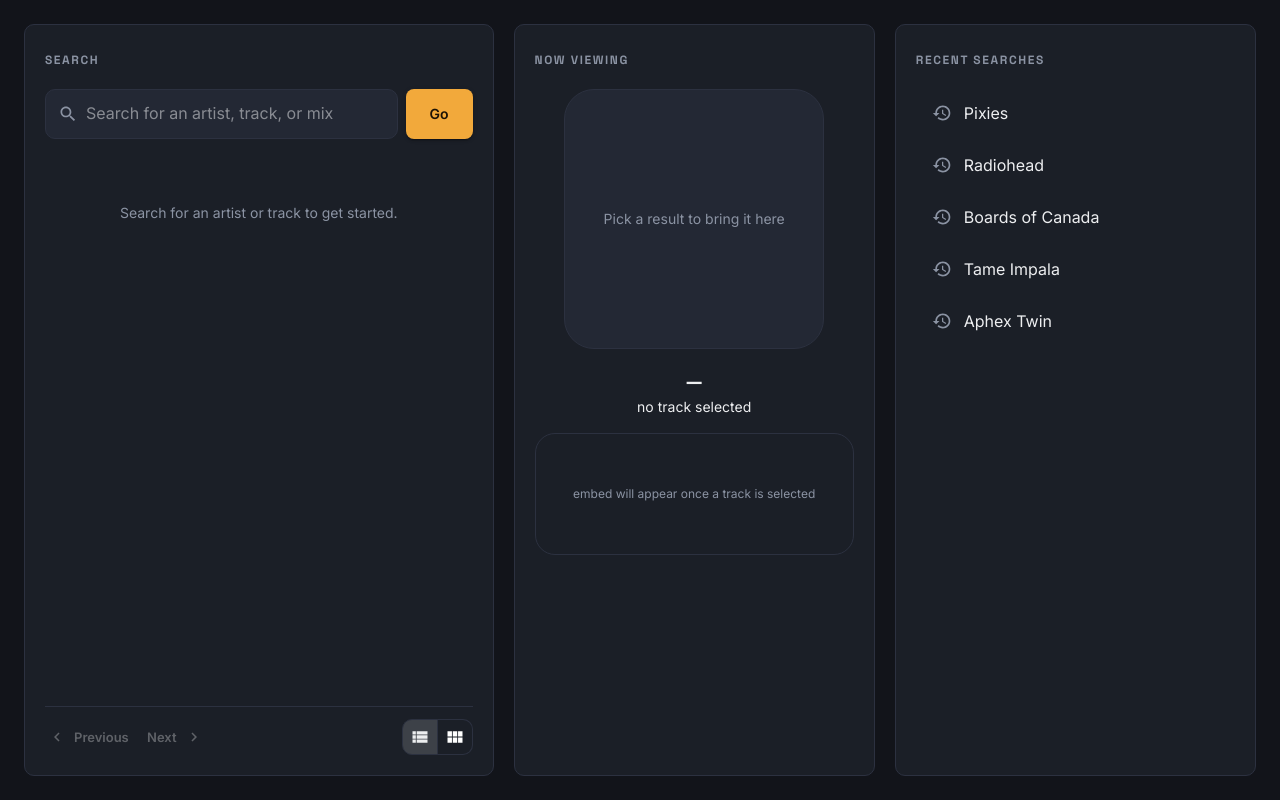
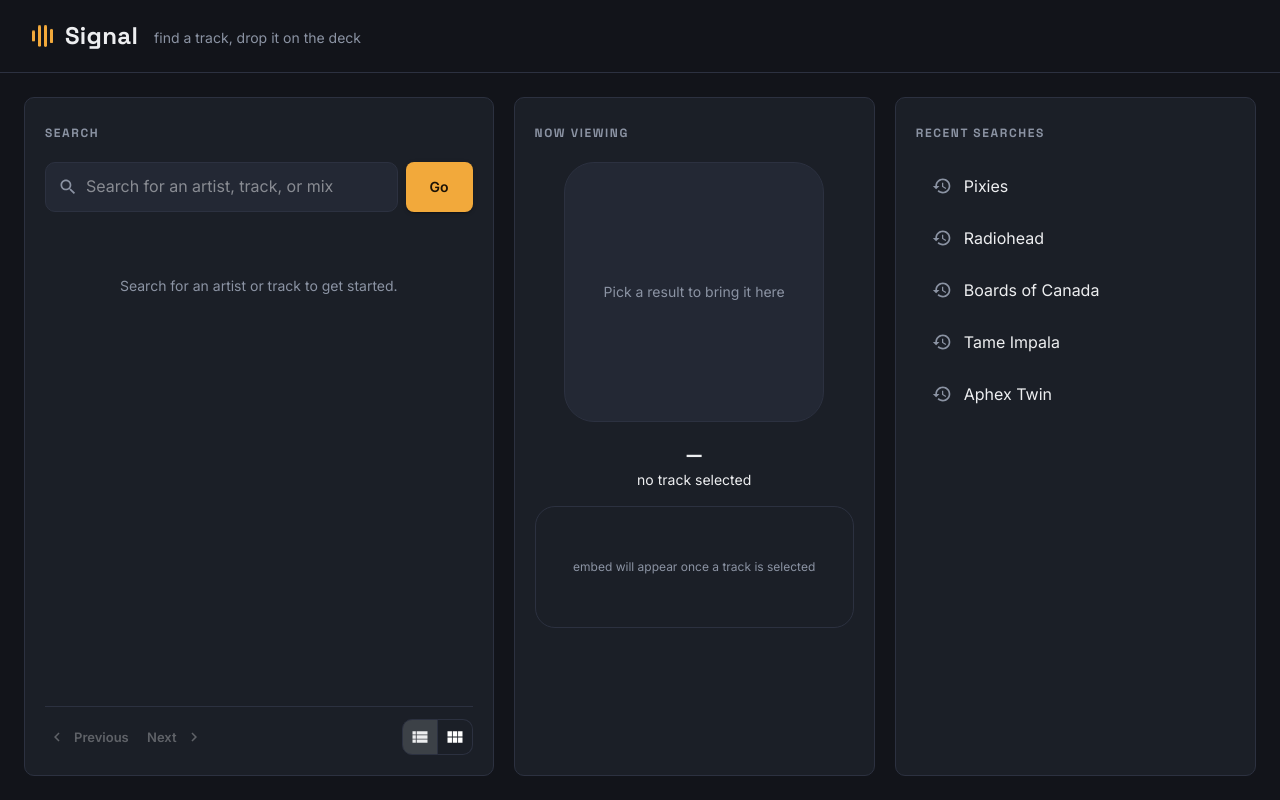
Before and after one commit to m-lito13/PriorityExam, a React (Vite) app in the folder sound-search/: page / in a window 1280 px wide. Built offline with nearby package versions, Linux system fonts and the light colour scheme.

Commit message:
1.useLocalStorage for recent search 2.resize issues 3.text wrap issue

```diff
--- a/sound-search/src/App.tsx
+++ b/sound-search/src/App.tsx
@@ -1,24 +1,19 @@
 import { useState } from "react";
 import { Box } from "@mui/material";
+import { AppHeader } from "./components/AppHeader";
 import { SearchPanel } from "./components/SearchPanel";
 import { ImagePanel } from "./components/ImagePanel";
 import { RecentSearchesPanel } from "./components/RecentSearchesPanel";
 import { useTrackSearch } from "./hooks/useTrackSearch";
+import { useRecentSearches } from "./hooks/useRecentSearches";
 import type { Track, ViewMode } from "./types";
-import { mockRecentSearches } from "./mock/mockTracks";
 
 export default function App() {
   const [viewMode, setViewMode] = useState<ViewMode>("list");
   const [selectedTrack, setSelectedTrack] = useState<Track | undefined>();
   const [isPlaying, setIsPlaying] = useState(false);
-  const [recentSearches, setRecentSearches] = useState<string[]>(mockRecentSearches);
 
-  const recordSearch = (term: string) => {
-    setRecentSearches((prev) => {
-      const deduped = prev.filter((t) => t.toLowerCase() !== term.toLowerCase());
-      return [term, ...deduped].slice(0, 5);
-    });
-  };
+  const { recentSearches, recordSearch } = useRecentSearches();
 
   const {
     query,
@@ -40,46 +35,39 @@ export default function App() {
   };
 
   return (
+    // The fixed-height, hidden-overflow "dashboard" behavior (panels fill
+    // the screen and scroll internally) only makes sense once the 3-column
+    // layout kicks in at md. Below md the panels stack, so three full
+    // panels are always taller than one screen — forcing a fixed height
+    // there just clips content. So all of the height/overflow rules below
+    // are md-only; omitted below md, everything defaults back to normal
+    // content-sized, scrollable document flow.
     <Box
       sx={{
-        height: { xs: "100dvh", md: "auto" },
-        minHeight: "100dvh",
         display: "flex",
         flexDirection: "column",
-        overflow: "hidden",
+        minHeight: "100dvh",
+        height: { md: "100dvh" },
+        overflowX: "hidden",
+        overflowY: { md: "hidden" },
       }}
     >
-      {/* <AppHeader /> */}
+      <AppHeader />
 
       <Box
         component="main"
         sx={{
           flex: 1,
+          minWidth: 0,
+          minHeight: { md: 0 },
+          overflow: { md: "hidden" },
           display: "grid",
-          gap: { xs: 1.5, md: 2.5 },
-          p: { xs: 1.5, md: 3 },
-          // Equal 3-row split on mobile, side-by-side columns on larger screens
-          gridTemplateColumns: {
-            xs: "1fr",
-            md: "1fr 1fr",
-            lg: "1.3fr 1fr 1fr",
-          },
-          gridTemplateRows: {
-            xs: "repeat(3, minmax(0, 1fr))",
-            md: "none",
-          },
-          alignItems: "stretch",
-          height: { xs: "100%", md: "auto" },
+          gap: 2.5,
+          p: { xs: 2, md: 3 },
+          gridTemplateColumns: { xs: "1fr", md: "1.3fr 1fr 1fr" },
         }}
       >
-        <Box
-          sx={{
-            minHeight: 0,
-            minWidth: 0,
-            overflowY: "auto",
-            gridColumn: { xs: "span 1", md: "span 2", lg: "span 1" },
-          }}
-        >
+        <Box sx={{ minWidth: 0, height: { md: "100%" }, minHeight: { md: 0 } }}>
           <SearchPanel
             tracks={tracks}
             viewMode={viewMode}
@@ -99,13 +87,7 @@ export default function App() {
           />
         </Box>
 
-        <Box
-          sx={{
-            minHeight: 0,
-            minWidth: 0,
-            overflowY: "auto",
-          }}
-        >
+        <Box sx={{ minWidth: 0, height: { md: "100%" }, minHeight: { md: 0 } }}>
           <ImagePanel
             track={selectedTrack}
             isPlaying={isPlaying}
@@ -113,13 +95,7 @@ export default function App() {
           />
         </Box>
 
-        <Box
-          sx={{
-            minHeight: 0,
-            minWidth: 0,
-            overflowY: "auto",
-          }}
-        >
+        <Box sx={{ minWidth: 0, height: { md: "100%" }, minHeight: { md: 0 } }}>
           <RecentSearchesPanel searches={recentSearches} onSelect={submitSearch} />
         </Box>
       </Box>
--- a/sound-search/src/components/ImagePanel.tsx
+++ b/sound-search/src/components/ImagePanel.tsx
@@ -21,7 +21,11 @@ export function ImagePanel({ track, isPlaying, onImageClick }: ImagePanelProps)
         display: "flex",
         flexDirection: "column",
         alignItems: "center",
-        height: "100%",
+        width: "100%",
+        minWidth: 0,
+        height: { md: "100%" },
+        minHeight: { md: 0 },
+        overflowY: "auto",
       }}
     >
       <Typography variant="overline" sx={{ color: "text.secondary", alignSelf: "flex-start", mb: 1.5 }}>
@@ -112,12 +116,22 @@ export function ImagePanel({ track, isPlaying, onImageClick }: ImagePanelProps)
 
       <Typography
         variant="h6"
-        sx={{ mt: 2, textAlign: "center", minHeight: 28 }}
-        noWrap
+        sx={{
+          mt: 2,
+          width: "100%",
+          textAlign: "center",
+          minHeight: 28,
+          overflowWrap: "break-word",
+          wordBreak: "break-word",
+        }}
       >
         {track ? track.name : "—"}
       </Typography>
-      <Typography variant="body2" color="text.secondary" sx={{ mb: 2 }}>
+      <Typography
+        variant="body2"
+        color="text.secondary"
+        sx={{ mb: 2, width: "100%", textAlign: "center", overflowWrap: "break-word" }}
+      >
         {track ? track.artist : "no track selected"}
       </Typography>
 
--- a/sound-search/src/components/RecentSearchesPanel.tsx
+++ b/sound-search/src/components/RecentSearchesPanel.tsx
@@ -13,7 +13,14 @@ export function RecentSearchesPanel({ searches, onSelect }: RecentSearchesPanelP
       component="section"
       aria-labelledby="recent-searches-heading"
       elevation={0}
-      sx={{ p: { xs: 2, md: 2.5 }, height: "100%" }}
+      sx={{
+        p: { xs: 2, md: 2.5 },
+        width: "100%",
+        minWidth: 0,
+        height: { md: "100%" },
+        minHeight: { md: 0 },
+        overflowY: "auto",
+      }}
     >
       <Typography
         id="recent-searches-heading"
--- a/sound-search/src/components/SearchBar.tsx
+++ b/sound-search/src/components/SearchBar.tsx
@@ -1,4 +1,4 @@
-import { type FormEvent } from "react";
+import type { FormEvent } from "react";
 import { Box, Button, InputBase, Paper } from "@mui/material";
 import SearchIcon from "@mui/icons-material/Search";
 import { customColors } from "../theme/theme";
@@ -33,6 +33,7 @@ export function SearchBar({ value, onChange, onSubmit }: SearchBarProps) {
         variant="outlined"
         sx={{
           flex: 1,
+          minWidth: 0,
           display: "flex",
           alignItems: "center",
           px: 1.5,
--- a/sound-search/src/components/SearchPanel.tsx
+++ b/sound-search/src/components/SearchPanel.tsx
@@ -28,7 +28,20 @@ export function SearchPanel(props: SearchPanelProps) {
       component="section"
       aria-labelledby="search-panel-heading"
       elevation={0}
-      sx={{ p: { xs: 2, md: 2.5 }, display: "flex", flexDirection: "column", height: "100%" }}
+      sx={{
+        p: { xs: 2, md: 2.5 },
+        display: "flex",
+        flexDirection: "column",
+        width: "100%",
+        minWidth: 0,
+        height: { md: "100%" },
+        // Flex items default to min-height: auto (= their content's size),
+        // which stops them ever shrinking below that — exactly what was
+        // blocking the results list from scrolling. This overrides it, but
+        // only at md — below that the panel is meant to size to its
+        // content and let the page scroll instead.
+        minHeight: { md: 0 },
+      }}
     >
       <Typography
         id="search-panel-heading"
@@ -44,7 +57,7 @@ export function SearchPanel(props: SearchPanelProps) {
         onSubmit={props.onSubmitSearch}
       />
 
-      <Box sx={{ flex: 1, mt: 2, overflowY: "auto" }}>
+      <Box sx={{ flex: 1, minWidth: 0, minHeight: { md: 0 }, mt: 2, overflowY: "auto" }}>
         <SearchResults
           tracks={props.tracks}
           viewMode={props.viewMode}
--- /dev/null
+++ b/sound-search/src/hooks/useRecentSearches.ts
@@ -0,0 +1,42 @@
+import { useEffect, useState } from "react";
+import { readJson, writeJson } from "../utils/localStorage";
+import { mockRecentSearches } from "../mock/mockTracks";
+//import { mockRecentSearches } from "../mock/mockRecentSearches";
+
+const STORAGE_KEY = "sound-search:recent-searches";
+const MAX_ENTRIES = 5;
+
+function isStringArray(value: unknown): value is string[] {
+  return Array.isArray(value) && value.every((v) => typeof v === "string");
+}
+
+function loadInitial(): string[] {
+  // Falls back to the seed list only when nothing has ever been saved
+  // (fresh browser/profile) — a real prior visit's empty history should
+  // stay empty, not get re-seeded with mock terms.
+  const hasStoredValue = window.localStorage.getItem(STORAGE_KEY) !== null;
+  if (!hasStoredValue) return mockRecentSearches;
+  return readJson(STORAGE_KEY, [], isStringArray);
+}
+
+/**
+ * Recent-search history, persisted across visits. State lives here; the
+ * component layer only ever sees `recentSearches` and calls `recordSearch`
+ * on an explicit search — it doesn't know or care that localStorage exists.
+ */
+export function useRecentSearches() {
+  const [recentSearches, setRecentSearches] = useState<string[]>(loadInitial);
+
+  useEffect(() => {
+    writeJson(STORAGE_KEY, recentSearches);
+  }, [recentSearches]);
+
+  function recordSearch(term: string) {
+    setRecentSearches((prev) => {
+      const deduped = prev.filter((t) => t.toLowerCase() !== term.toLowerCase());
+      return [term, ...deduped].slice(0, MAX_ENTRIES);
+    });
+  }
+
+  return { recentSearches, recordSearch };
+}
--- /dev/null
+++ b/sound-search/src/utils/localStorage.ts
@@ -0,0 +1,25 @@
+/**
+ * Reads a JSON value from localStorage. Returns `fallback` if the key is
+ * missing, storage is unavailable (private browsing, disabled, SSR), or
+ * the stored value doesn't pass `isValid`.
+ */
+export function readJson<T>(key: string, fallback: T, isValid: (value: unknown) => value is T): T {
+  try {
+    const raw = window.localStorage.getItem(key);
+    if (raw === null) return fallback;
+    const parsed = JSON.parse(raw);
+    return isValid(parsed) ? parsed : fallback;
+  } catch {
+    return fallback;
+  }
+}
+
+/** Writes a JSON value to localStorage. Silently no-ops if storage isn't available. */
+export function writeJson(key: string, value: unknown): void {
+  try {
+    window.localStorage.setItem(key, JSON.stringify(value));
+  } catch {
+    // Private browsing, quota exceeded, or storage disabled — nothing
+    // useful to do here; the app just won't persist this session.
+  }
+}
```
Also changed, not shown: sound-search/src/hooks/useTrackSearch.ts (+24 -28 lines).
